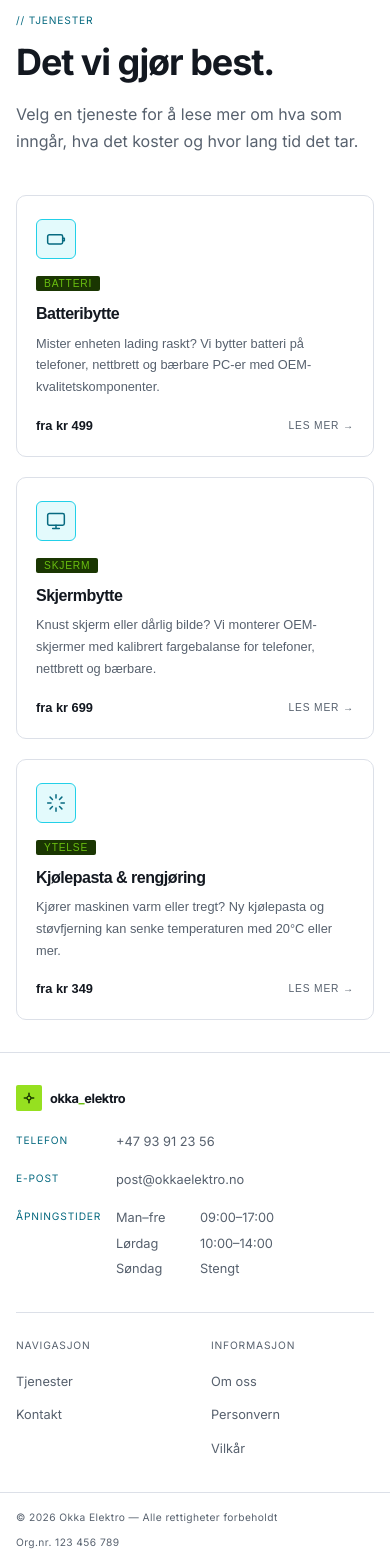
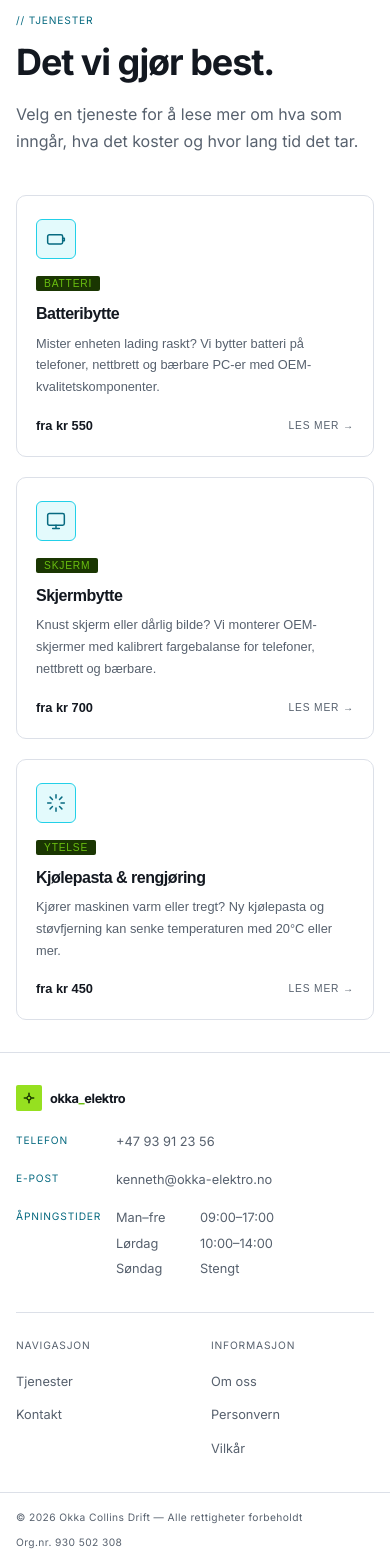
Before and after one commit to Off-Grid-Dev/okka-elektro-website, a Next.js app: page /tjenester in a window 390 px wide. Shown: the part 76-1644 px from the top of the page. Built offline with nearby package versions, Linux system fonts and the light colour scheme.

Commit message:
updated emails and added footer links to mobile menu

```diff
--- a/src/app/(pages)/personvern/page.tsx
+++ b/src/app/(pages)/personvern/page.tsx
@@ -74,8 +74,8 @@ export default function PersonvernPage() {
             <h2 className={styles.sectionHeading}>Spørsmål?</h2>
             <p className={styles.body}>
               Har du spørsmål om personvern kan du ta kontakt på{" "}
-              <a href="mailto:post@okkaelektro.no" className={styles.link}>
-                post@okkaelektro.no
+              <a href="mailto:kenneth@okka-elektro.no" className={styles.link}>
+                kenneth@okka-elektro.no
               </a>.
             </p>
           </section>
--- a/src/app/(pages)/vilkar/page.tsx
+++ b/src/app/(pages)/vilkar/page.tsx
@@ -32,7 +32,7 @@ export default function VilkarPage() {
           <section className={styles.section}>
             <h2 className={styles.sectionHeading}>Betaling</h2>
             <p className={styles.body}>
-              Betaling skjer etter at reparasjonen er fullført og du har fått demonstrert at enheten fungerer som forventet. Vi aksepterer Vipps og kontant. Faktura kan avtales for faste kunder.
+              Betaling skjer etter at reparasjonen er fullført og du har fått demonstrert at enheten fungerer som forventet. Vi aksepterer Vipps. Faktura kan avtales for faste kunder.
             </p>
           </section>
 
@@ -88,8 +88,8 @@ export default function VilkarPage() {
             <h2 className={styles.sectionHeading}>Spørsmål</h2>
             <p className={styles.body}>
               Lurer du på noe rundt vilkårene? Ta kontakt på{" "}
-              <a href="mailto:post@okkaelektro.no" className={styles.link}>
-                post@okkaelektro.no
+              <a href="mailto:kenneth@okka-elektro.no" className={styles.link}>
+                kenneth@okka-elektro.no
               </a>{" "}
               — vi svarer alltid.
             </p>
--- a/src/components/Footer/Footer.tsx
+++ b/src/components/Footer/Footer.tsx
@@ -4,8 +4,6 @@ import Wrapper from "../Wrapper/Wrapper";
 
 const navLinks = [
   { label: "Tjenester", href: "/tjenester" },
-  // { label: "Reparasjoner", href: "/reparasjoner" },
-  // { label: "Butikk", href: "/butikk" },
   { label: "Kontakt", href: "/kontakt" },
 ];
 
@@ -53,7 +51,7 @@ export default function Footer() {
               <div className={styles.contactItem}>
                 <dt className={styles.contactLabel}>E-post</dt>
                 <dd className={styles.contactValue}>
-                  <a href="mailto:post@okkaelektro.no">post@okkaelektro.no</a>
+                  <a href="mailto:kenneth@okka-elektro.no">kenneth@okka-elektro.no</a>
                 </dd>
               </div>
 
@@ -99,9 +97,9 @@ export default function Footer() {
         {/* BOTTOM ROW */}
         <div className={styles.bottom}>
           <span className={styles.copyright}>
-            © {new Date().getFullYear()} Okka Elektro — Alle rettigheter forbeholdt
+            © {new Date().getFullYear()} Okka Collins Drift — Alle rettigheter forbeholdt
           </span>
-          <span className={styles.org}>Org.nr. 123 456 789</span>
+          <span className={styles.org}>Org.nr. 930 502 308</span>
         </div>
       </Wrapper>
     </footer>
--- a/src/components/Header/Header.tsx
+++ b/src/components/Header/Header.tsx
@@ -5,7 +5,6 @@ import styles from "./Header.module.css";
 const navLinks = [
   { label: "hjem", href: "/" },
   { label: "tjenester", href: "/tjenester" },
-  // { label: "reparasjoner", href: "/reparasjoner" },
   { label: "kontakt", href: "/kontakt" },
 ];
 
--- a/src/components/MobileMenu/MobileMenu.tsx
+++ b/src/components/MobileMenu/MobileMenu.tsx
@@ -6,8 +6,10 @@ import styles from "./MobileMenu.module.css";
 
 const navLinks = [
   { label: "tjenester", href: "/tjenester" },
-  { label: "reparasjoner", href: "/reparasjoner" },
   { label: "kontakt", href: "/kontakt" },
+  { label: "Om oss", href: "/om-oss" },
+  { label: "Personvern", href: "/personvern" },
+  { label: "Vilkår", href: "/vilkar" },
 ];
 
 export default function MobileMenu() {
--- a/src/components/ServiceGrid/services.ts
+++ b/src/components/ServiceGrid/services.ts
@@ -20,13 +20,13 @@ export const services: Service[] = [
     title: "Batteribytte",
     desc: "Mister enheten lading raskt? Vi bytter batteri på telefoner, nettbrett og bærbare PC-er med OEM-kvalitetskomponenter.",
     fullDesc:
-      "Et utslitt batteri er den vanligste årsaken til at en ellers god enhet føles ubrukelig. Vi bytter batteri på de fleste telefoner, nettbrett og bærbare PC-er. Alle batterier er OEM-kvalitet eller bedre, og vi tester kapasitet og ladeytelse både før og etter bytte.",
+      "Et utslitt batteri er den vanligste årsaken til at en ellers god enhet føles ubrukelig. Vi bytter batteri på de fleste telefoner, nettbrett og bærbare PC-er. Alle batterier er OEM-kvalitet eller bedre, og vi tester kapasitet og ladeytelse både før og etter bytte. Prisen nedenfor er for selve arbeidet, batteriet og frakt kommer i tillegg. Behandlingstid inkluderer ikke evt bestillingstid og frakt av nytt batteri.",
     icon: "battery",
     details: [
       { label: "Behandlingstid", val: "Samme dag (1–3 timer)" },
       { label: "Garanti", val: "2 år på deler" },
       { label: "Enheter", val: "Telefoner, nettbrett, bærbare" },
-      { label: "Startpris", val: "fra kr 499" },
+      { label: "Startpris", val: "fra kr 550" },
     ],
   },
   {
@@ -35,13 +35,13 @@ export const services: Service[] = [
     title: "Skjermbytte",
     desc: "Knust skjerm eller dårlig bilde? Vi monterer OEM-skjermer med kalibrert fargebalanse for telefoner, nettbrett og bærbare.",
     fullDesc:
-      "Knust glass, døde piksler eller dårlig berøringsfølsomhet — vi fikser det. Vi bruker OEM-skjermer med kalibrert fargebalanse, og tester lysstyrke, farger og berøring grundig etter montering. Tilgjengelig for de fleste iPhone-, Samsung-, iPad- og bærbare PC-modeller.",
+      "Knust glass, døde piksler eller dårlig berøringsfølsomhet — vi fikser det. Vi bruker OEM-skjermer med kalibrert fargebalanse, og tester lysstyrke, farger og berøring grundig etter montering. Tilgjengelig for de fleste mobiler og bærbare PC-modeller. Vi setter også på skjermbeskytter etter at arbeidet er utført. Startpris inkluderer arbeidet og deler + frakt vil komme i tillegg. Behandlingstid inkuderer ikke evt bestillingstid og frak av nytt skjerm.",
     icon: "screen",
     details: [
       { label: "Behandlingstid", val: "Samme dag (2–4 timer)" },
       { label: "Garanti", val: "2 år på deler" },
       { label: "Enheter", val: "Telefoner, nettbrett, bærbare" },
-      { label: "Startpris", val: "fra kr 699" },
+      { label: "Startpris", val: "fra kr 700" },
     ],
   },
   {
@@ -56,7 +56,7 @@ export const services: Service[] = [
       { label: "Behandlingstid", val: "1–2 timer" },
       { label: "Garanti", val: "6 måneder på arbeid" },
       { label: "Enheter", val: "Bærbare PC-er, stasjonære" },
-      { label: "Startpris", val: "fra kr 349" },
+      { label: "Startpris", val: "fra kr 450" },
     ],
   },
 ];
```
